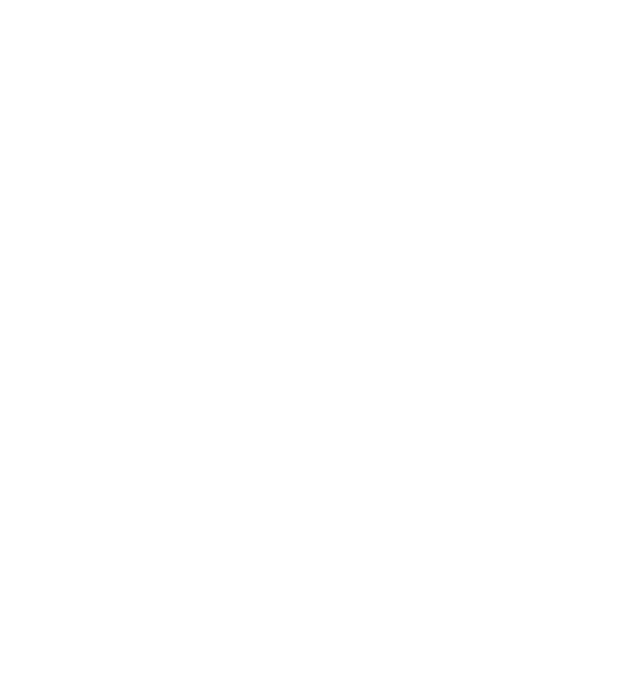
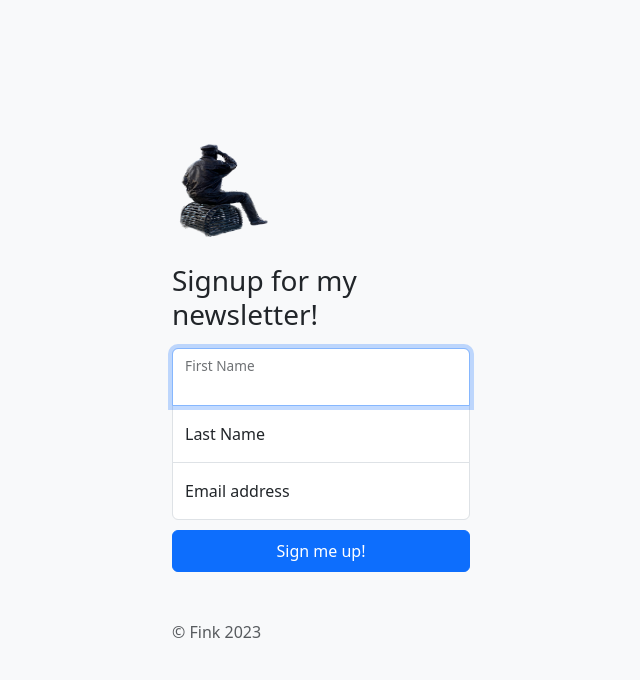
Before and after one commit to fink62/newsletter, a plain HTML site: page signup.html in a window 1280 px wide. Shown: the whole page, without its empty margins (319-959 px from the left). Drawn offline with nearby package versions, Linux system fonts and the light colour scheme.

Commit message:
static web page

```diff
--- /dev/null
+++ b/CSS/sign-in.css
@@ -0,0 +1,30 @@
+html,
+body {
+  height: 100%;
+}
+
+.form-signin {
+  max-width: 330px;
+  padding: 1rem;
+}
+
+.form-signin .form-floating:focus-within {
+  z-index: 2;
+}
+
+.top {
+  margin-bottom: -1px;
+  border-bottom-right-radius: 0;
+  border-bottom-left-radius: 0;
+}
+
+.middle {
+  margin-bottom: -1px;
+  border-radius: 0;
+}
+
+.bottom {
+  margin-bottom: 10px;
+  border-top-left-radius: 0;
+  border-top-right-radius: 0;
+}
--- a/app.js
+++ b/app.js
@@ -1,5 +1,6 @@
 const express = require("express");
 const bodyParser = require("body-parser");
+const request = require("https");
 
 const app = express();
 
--- a/signup.html
+++ b/signup.html
@@ -1,13 +1,55 @@
-<!DOCTYPE html>
-<html>
+<!doctype html>
+<html lang="en" data-bs-theme="auto">
+  <head>
 
-<head>
-  <meta charset="UTF-8">
-  <meta http-equiv="X-UA-Compatible" content="IE=edge">
-  <meta name="viewport" content="width=device-width, initial-scale=1.0">
-  <title>Newsletter subscription - Signup</title>
-</head>
+    <meta charset="utf-8">
+    <meta name="viewport" content="width=device-width, initial-scale=1">
+    <meta name="description" content="">
+    <meta name="author" content="Mark Otto, Jacob Thornton, and Bootstrap contributors">
+    <meta name="generator" content="Hugo 0.112.5">
+    <title>Signin Template · Bootstrap v5.3</title>
 
-<body>
-  <form action="/" method="post">
-</body>
+    <link rel="canonical" href="https://getbootstrap.com/docs/5.3/examples/sign-in/">
+
+    <!-- Bootstrap -->
+    <link href="https://cdn.jsdelivr.net/npm/bootstrap@5.3.0-alpha1/dist/css/bootstrap.min.css" rel="stylesheet" integrity="sha384-GLhlTQ8iRABdZLl6O3oVMWSktQOp6b7In1Zl3/Jr59b6EGGoI1aFkw7cmDA6j6gD" crossorigin="anonymous">
+    <script src="https://cdn.jsdelivr.net/npm/bootstrap@5.3.0-alpha1/dist/js/bootstrap.bundle.min.js" integrity="sha384-w76AqPfDkMBDXo30jS1Sgez6pr3x5MlQ1ZAGC+nuZB+EYdgRZgiwxhTBTkF7CXvN" crossorigin="anonymous"></script>
+
+    <!-- Custom styles for this template -->
+    <link href="./CSS/sign-in.css" rel="stylesheet">
+  </head>
+
+  <body class="d-flex align-items-center py-4 bg-body-tertiary">
+
+      <main class="form-signin w-100 m-auto">
+        <form>
+          <img class="mb-4" src=".\images\fink62.png" alt="" width="100" height="100">
+
+          <h1 class="h3 mb-3 fw-normal">Signup for my newsletter!</h1>
+
+          <div class="form-floating">
+            <input type="text" class="form-control top" id="floatingFirst" placeholder="First name" required autofocus>
+            <label for="floatingFirst">First Name</label>
+          </div>
+          <div class="form-floating">
+            <input type="text" class="form-control middle" id="floatingLast" placeholder="Last name" required>
+            <label for="floatingLast">Last Name</label>
+          </div>
+          <div class="form-floating">
+            <input type="email" class="form-control bottom" id="floatingInput" placeholder="name@example.com" required>
+            <label for="floatingInput">Email address</label>
+          </div>
+
+          <!-- <div class="form-check text-start my-3">
+            <input class="form-check-input" type="checkbox" value="remember-me" id="flexCheckDefault">
+            <label class="form-check-label" for="flexCheckDefault">
+              Remember me
+            </label>
+          </div> -->
+          <button class="btn btn-primary w-100 py-2" type="submit">Sign me up!</button>
+          <p class="mt-5 mb-3 text-body-secondary">&copy; Fink 2023</p>
+        </form>
+      </main>
+
+    </body>
+</html>
```
Also changed, not shown: images/fink62.png (added).
